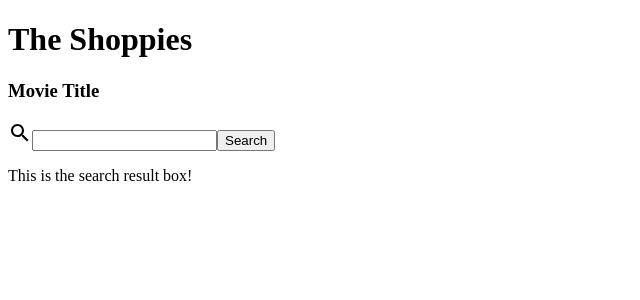
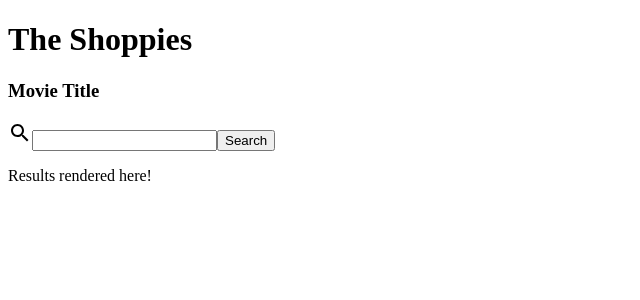
Before and after one commit to CanniJr/The-Shoppies, a React (Create React App) app: page / in a window 1280 px wide. Shown: the top 300 px of the page, without its empty margins (0-640 px from the left). Built offline with nearby package versions, Linux system fonts and the light colour scheme; no server answers.

Commit message:
more edits

```diff
--- a/src/App.js
+++ b/src/App.js
@@ -13,7 +13,6 @@ class App extends React.Component{
   }
 
   componentDidMount() {
-    // const url = `http://www.omdbapi.com/?i=${this.props.formValue}&apikey=${process.env.REACT_APP_OMDB_KEY}`
       const url = `https://www.omdbapi.com/?t=${this.state.searchVal}&apikey=${process.env.REACT_APP_OMDB_KEY}`
 
       fetch(url)
--- a/src/SearchResult.js
+++ b/src/SearchResult.js
@@ -1,11 +1,11 @@
 import React from 'react'
 import './CSS/SearchResult.css'
 
-function SearchResult() {
+function SearchResult(props) {
 
         return (
             <div>
-                <p>This is the search result box!</p>
+                <p>Results rendered here!</p>
             </div>
         )
 
```
